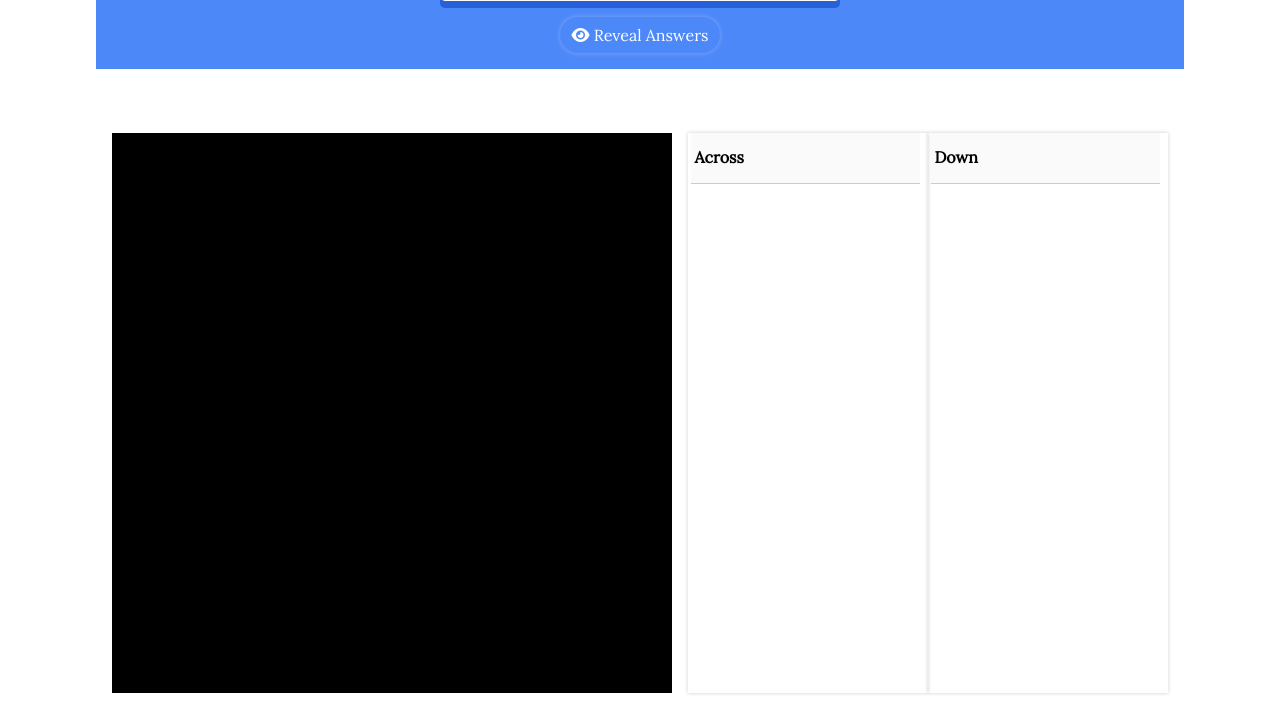
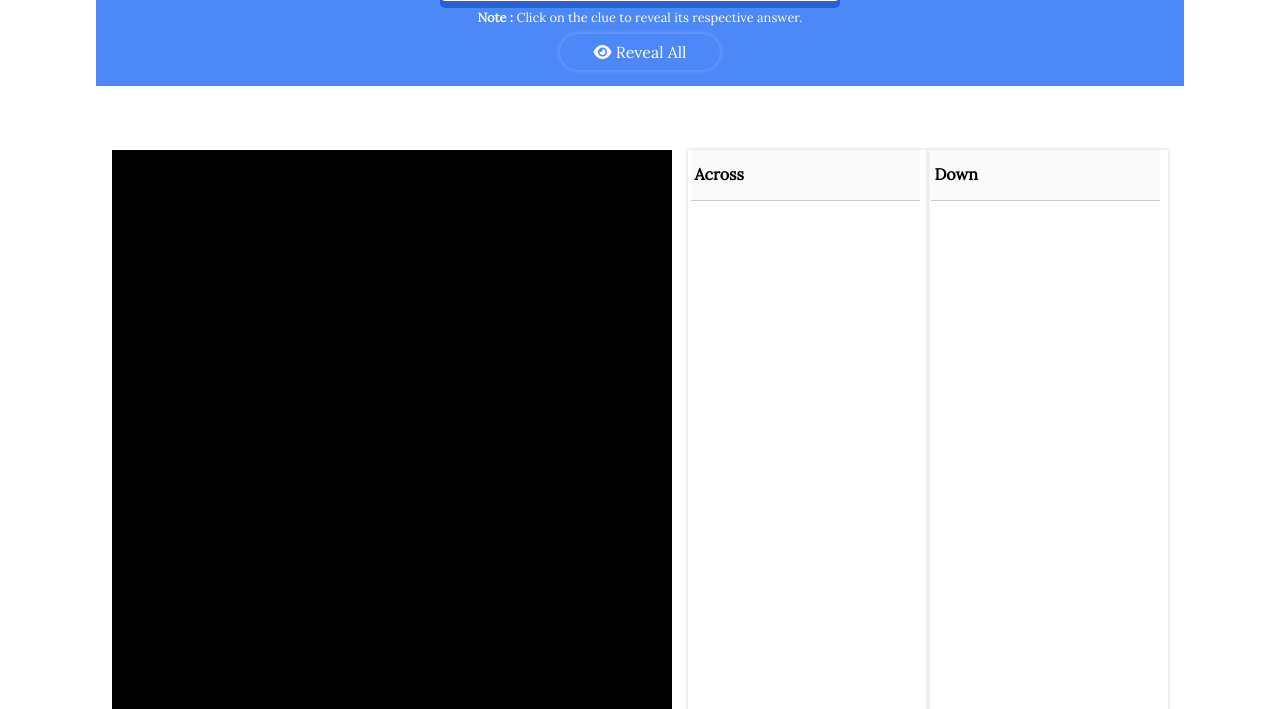
Before and after one commit to upoudel888/EZ-Crossword, a Django app: template templates/Solver/solutions.html in a window 1280 px wide. Shown: the part 263-972 px from the top of the page. Run offline with Django 4.2, Linux system fonts and the light colour scheme; the template is opened without the code that fills it, so the values that code supplies are empty; some libraries are stand-ins or nearby versions.

Commit message:
Added note on solution page

```diff
--- a/static/css/solutions.css
+++ b/static/css/solutions.css
@@ -27,6 +27,11 @@
     background-color: var(--secondary-blue) !important;
 }
 
+.across-clue:hover,
+.down-clue:hover{
+    box-shadow: 0 0 4px var(--secondary-blue);
+}
+
 .reveal-btn{
     cursor: pointer;
     padding: 0.5rem;
--- a/static/js/animateSolution.js
+++ b/static/js/animateSolution.js
@@ -11,7 +11,7 @@ viewAllBtn.addEventListener("click",()=>{
         viewAllBtn.lastElementChild.innerHTML = `Hide Answers`
     }else{
         viewAllBtn.firstElementChild.innerHTML = `<i class="fa-solid fa-eye"></i>`
-        viewAllBtn.lastElementChild.innerHTML = `Reveal Answers`
+        viewAllBtn.lastElementChild.innerHTML = `Reveal All`
     }
 })
 
--- a/templates/Solver/solutions.html
+++ b/templates/Solver/solutions.html
@@ -26,9 +26,12 @@
                 {% endif %}
             <a href={% url 'Solver' %}><button class="custom-btn proceed-button btn-11">Solve Next</button></a>
         </div>
+        <span class="note"> <span class = 'bold'>Note : </span>
+        Click on the clue to reveal its respective answer.
+        </span>
         <div class="reveal-btn">
             <span class="icon"><i class="fa-solid fa-eye"></i></span>
-            <span>Reveal Answers</span>
+            <span>Reveal All</span>
         </div>
     </div>
 
```
Also changed, not shown: db.sqlite3.
